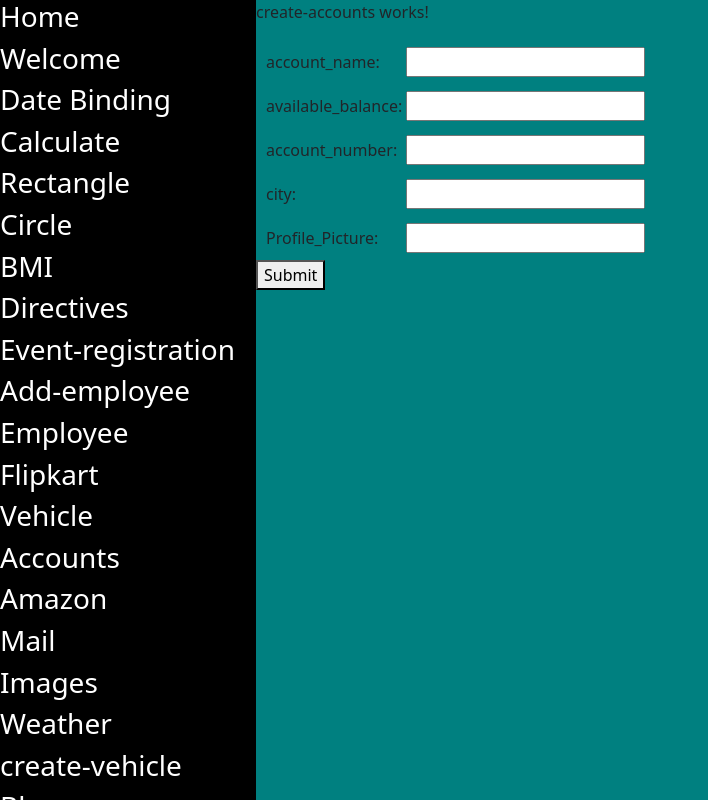
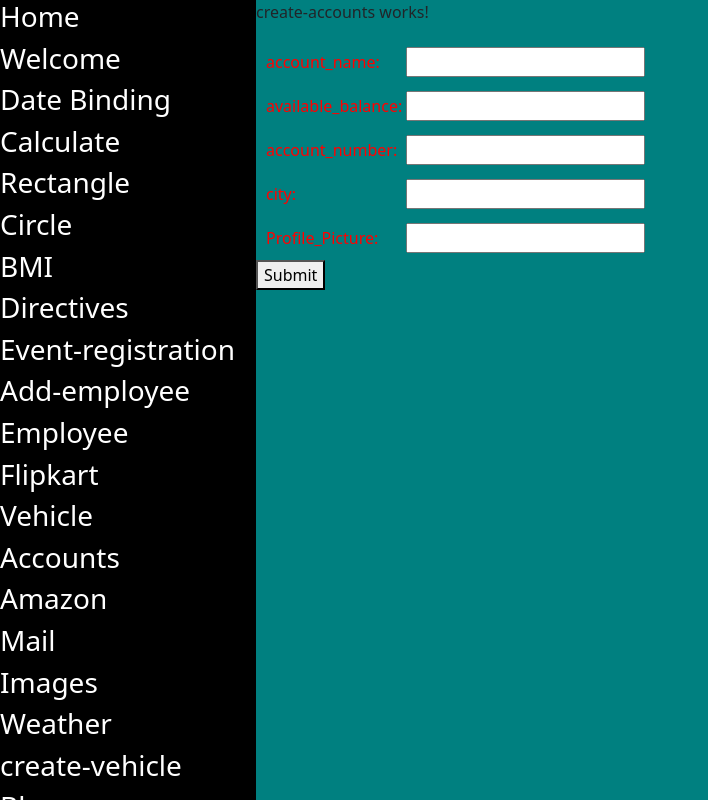
Before and after one commit to shivakishore123/my-app, an Angular app: page /dashboard/create-accounts in a window 1280 px wide. Shown: the whole page, without its empty margins (0-708 px from the left). Built offline with nearby package versions, Linux system fonts and the light colour scheme.

Commit message:
changed heading color

```diff
--- a/src/app/create-accounts/create-accounts.component.css
+++ b/src/app/create-accounts/create-accounts.component.css
@@ -1,4 +1,5 @@
 label{
     width: 130px;
     margin: 10px;
+    color: red;
 }
--- a/src/app/student-card/student-card.component.css
+++ b/src/app/student-card/student-card.component.css
@@ -57,3 +57,6 @@ h2{
     justify-content: space-evenly;
 
 }
+p{
+    color: red;
+}
```
